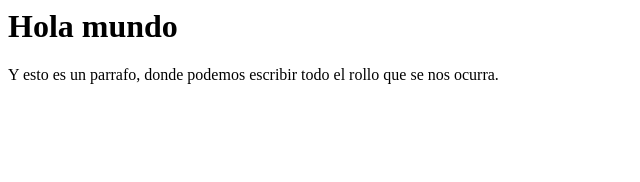
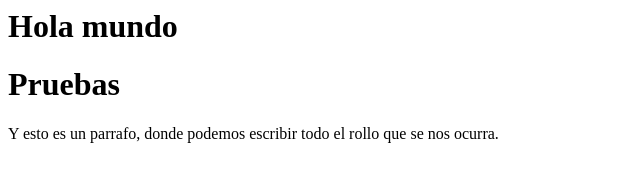
Before and after one commit to Juaniko179/pruebas, a plain HTML site: page index.html in a window 1280 px wide. Shown: the whole page, without its empty margins (0-640 px from the left). Drawn offline with Linux system fonts and the light colour scheme.

Commit message:
modificacion local

```diff
--- a/index.html
+++ b/index.html
@@ -4,6 +4,7 @@
 </head>
 <body>
     <h1>Hola mundo</h1>
+    <h1>Pruebas</h1>
     <p>Y esto es un parrafo, donde podemos escribir todo el rollo que se nos ocurra.
 </body>
 </html>
```
Also changed, not shown: 1 other file.
